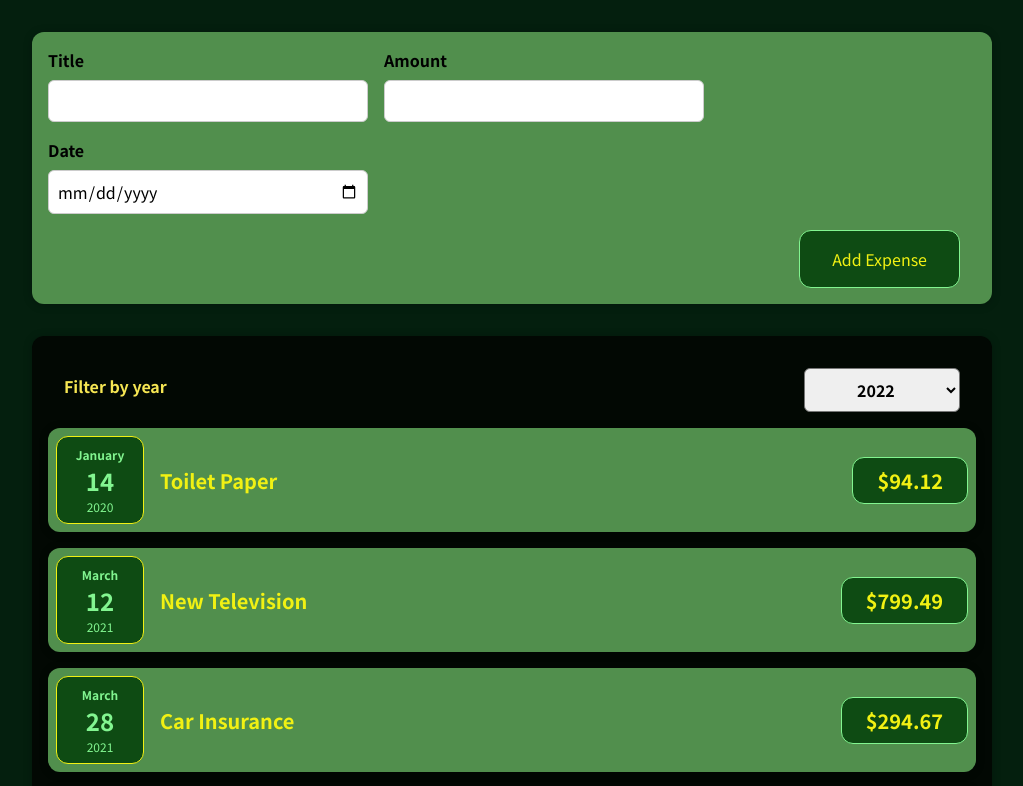
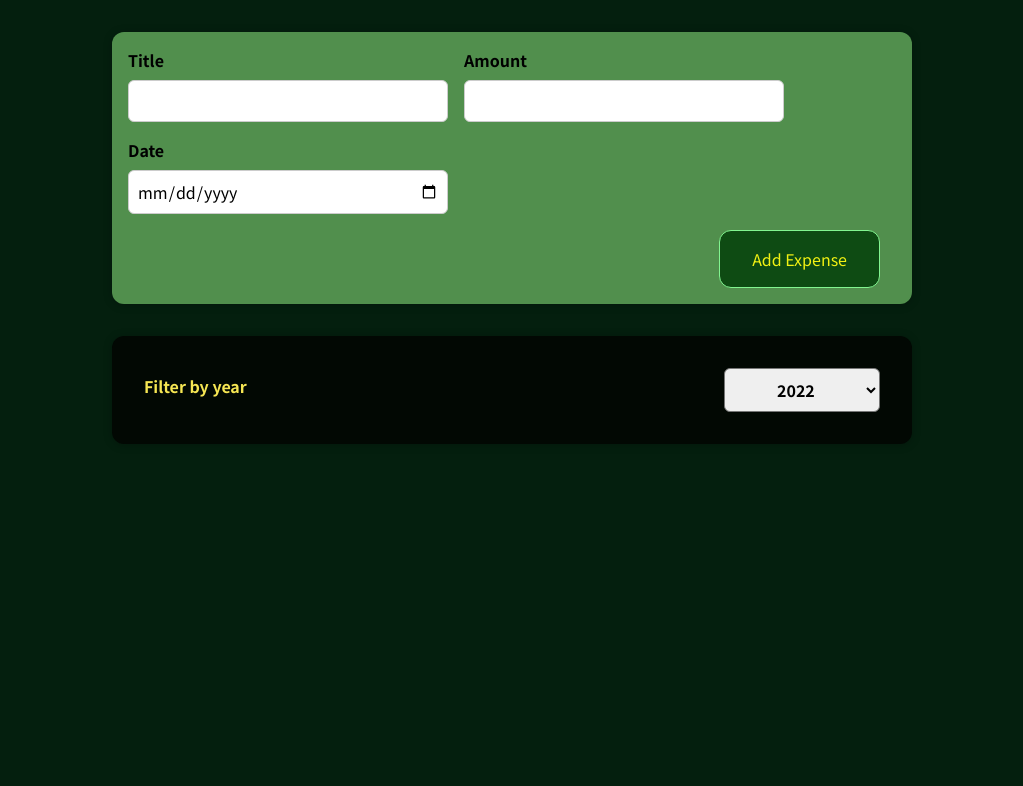
Before and after one commit to KaushikBaidya/expense-tracker, a React (Create React App) app: page / in a window 1280 px wide. Shown: the top 786 px of the page, without its empty margins (128-1151 px from the left). Built offline with nearby package versions, Linux system fonts and the light colour scheme.

Commit message:
added filtering method

```diff
--- a/src/components/Expenses/Expense.css
+++ b/src/components/Expenses/Expense.css
@@ -2,6 +2,6 @@
   padding: 1rem;
   background-color: #020803;
   margin: 2rem auto;
-  width: 60rem;
+  width: 50rem;
   max-width: 95%;
 }
--- a/src/components/Expenses/Expense.js
+++ b/src/components/Expenses/Expense.js
@@ -6,12 +6,16 @@
 
 import './Expense.css'
 
-const Expense = ({ expenses }) => {
+const Expense = (props) => {
   const [filteredYear, setFilteredYear] = useState('2022')
 
   const handleFilterChange = (selectedYear) => {
     setFilteredYear(selectedYear)
   }
+
+  const filteredExpenses = props.expenses.filter((expense) => {
+    return expense.date.getFullYear().toString() === filteredYear
+  })
 
   return (
     <Card className="expenses">
@@ -19,8 +23,9 @@
         selected={filteredYear}
         onChangeFilter={handleFilterChange}
       />
-      {expenses.map((expense) => (
+      {filteredExpenses.map((expense) => (
         <ExpenseItem
+          key={expense.id}
           title={expense.title}
           amount={expense.amount}
           date={expense.date}
--- a/src/components/NewExpense/NewExpense.css
+++ b/src/components/NewExpense/NewExpense.css
@@ -2,7 +2,7 @@
   background-color: #518f4d;
   padding: 1rem;
   margin: 2rem auto;
-  width: 60rem;
+  width: 50rem;
   max-width: 95%;
   border-radius: 12px;
   text-align: center;
```
